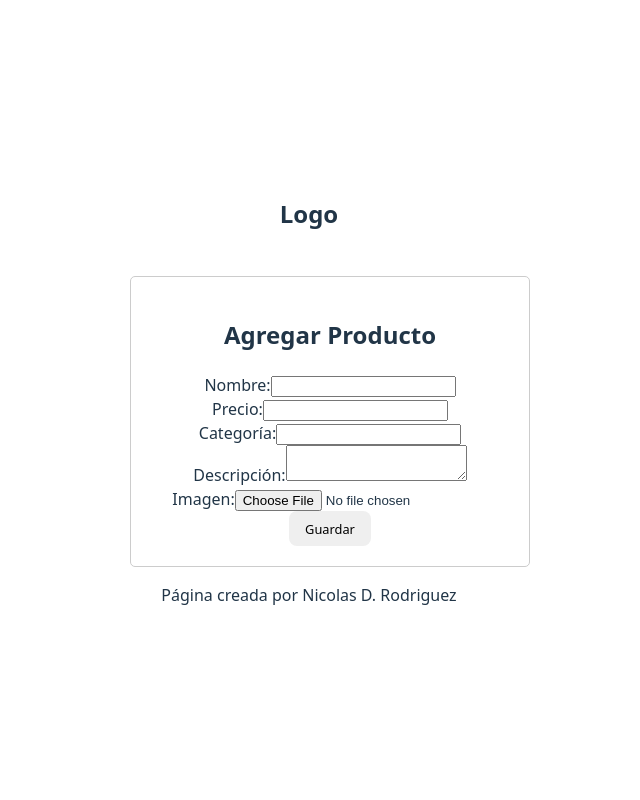
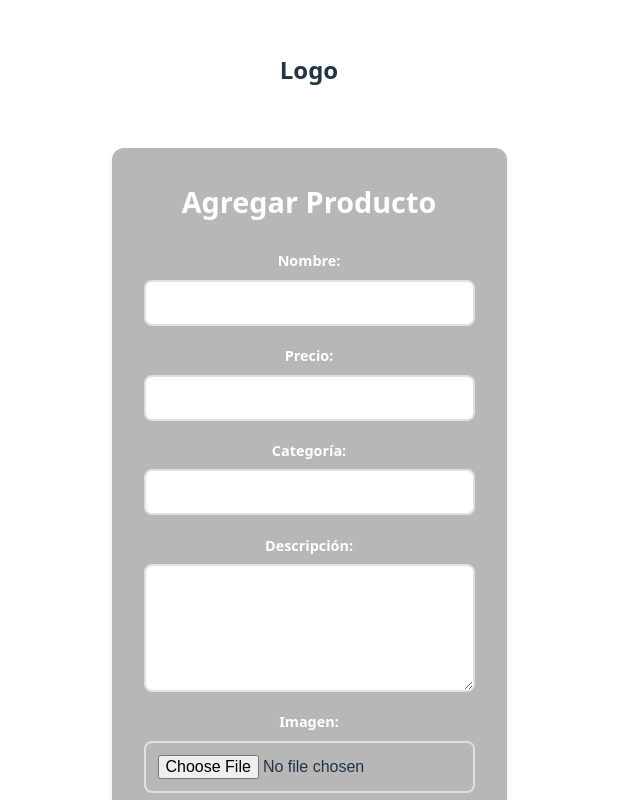
Before and after one commit to Nicolas-Daniel-Rodriguez/Curso-React-JS, a React (Vite) app in the folder React-JS/: page /admin in a window 1280 px wide. Shown: the top 800 px of the page, without its empty margins (331-971 px from the left). Built offline with nearby package versions, Linux system fonts and the light colour scheme.

Commit message:
errores para form admin y diseño

```diff
--- a/React-JS/src/components/Nav/Nav.css
+++ b/React-JS/src/components/Nav/Nav.css
@@ -1,3 +1,7 @@
+nav {
+    margin-bottom: 1rem;
+}
+
 nav ul {
     list-style: none;
     margin: 0;
--- a/React-JS/src/components/adminComponents/ProductFormContainer/ProductFormContainer.jsx
+++ b/React-JS/src/components/adminComponents/ProductFormContainer/ProductFormContainer.jsx
@@ -26,7 +26,7 @@ const handleSubmit = async (e) => {
     setErrors({});
     setLoading(true);
 
-    const newErrors = validateProducts(...product, file);
+    const newErrors = validateProducts({ ...product, file });
     if (Object.keys(newErrors).length > 0) {
         setErrors(newErrors);
         setLoading(false);
@@ -34,10 +34,10 @@ const handleSubmit = async (e) => {
     }
 
     try {
-        const imageUrl = await uploadToImgbb();
+        const imageUrl = await uploadToImgbb(file);
         const productData = {
             ...product,
-            price: Number(productprice),
+            price: Number(product.price),
             imageUrl
         };
 
--- a/React-JS/src/components/adminComponents/ProductFormUI/ProductFormUI.css
+++ b/React-JS/src/components/adminComponents/ProductFormUI/ProductFormUI.css
@@ -1,11 +1,76 @@
 .product-form {
     display: flex;
     flex-direction: column;
-    align-items: center;
-    justify-content: center;
-    width: 100%;
+    gap: 1.2rem;
     max-width: 500px;
-    padding: 20px;
-    border: 1px solid #ccc;
-    border-radius: 5px;
+    margin: 0 auto;
+    padding: 2rem;
+    background: #3b3b3b5d;
+    border-radius: 12px;
+    box-shadow: 0 4px 6px rgba(0, 0, 0, 0.1);
 }
+
+.product-form h2 {
+    margin: 0 0 0.5rem 0;
+    color: #ffffff;
+    font-size: 1.8rem;
+}
+
+.product-form > div {
+    display: flex;
+    flex-direction: column;
+    gap: 0.5rem;
+}
+
+.product-form label {
+    font-weight: 600;
+    color: #ffffff;
+    font-size: 0.9rem;
+}
+
+.product-form input,
+.product-form textarea {
+    padding: 0.75rem;
+    border: 2px solid #e0e0e0;
+    border-radius: 8px;
+    font-size: 1rem;
+    transition: border-color 0.3s;
+}
+
+.product-form input:focus,
+.product-form textarea:focus {
+    outline: none;
+    border-color: #4a90e2;
+}
+
+.product-form textarea {
+    min-height: 100px;
+    resize: vertical;
+}
+
+.product-form button {
+    padding: 0.875rem 1.5rem;
+    background: #4a90e2;
+    color: white;
+    border: none;
+    border-radius: 8px;
+    font-size: 1rem;
+    font-weight: 600;
+    cursor: pointer;
+    transition: background 0.3s;
+}
+
+.product-form button:hover:not(:disabled) {
+    background: #357abd;
+}
+
+.product-form button:disabled {
+    background: #ccc;
+    cursor: not-allowed;
+}
+
+.product-form .error {
+    color: #e74c3c;
+    font-size: 0.85rem;
+    margin: 0;
+}
```
